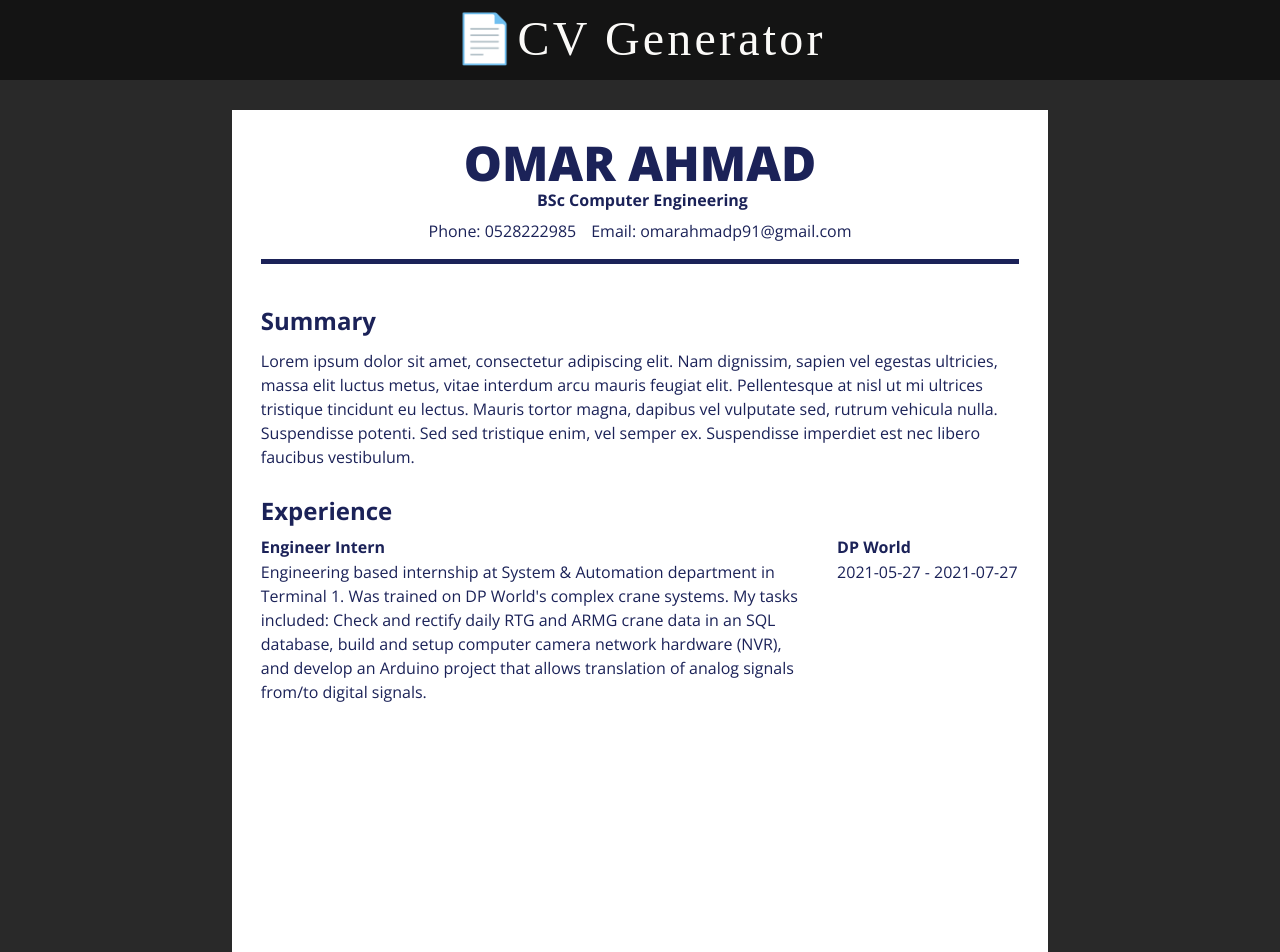
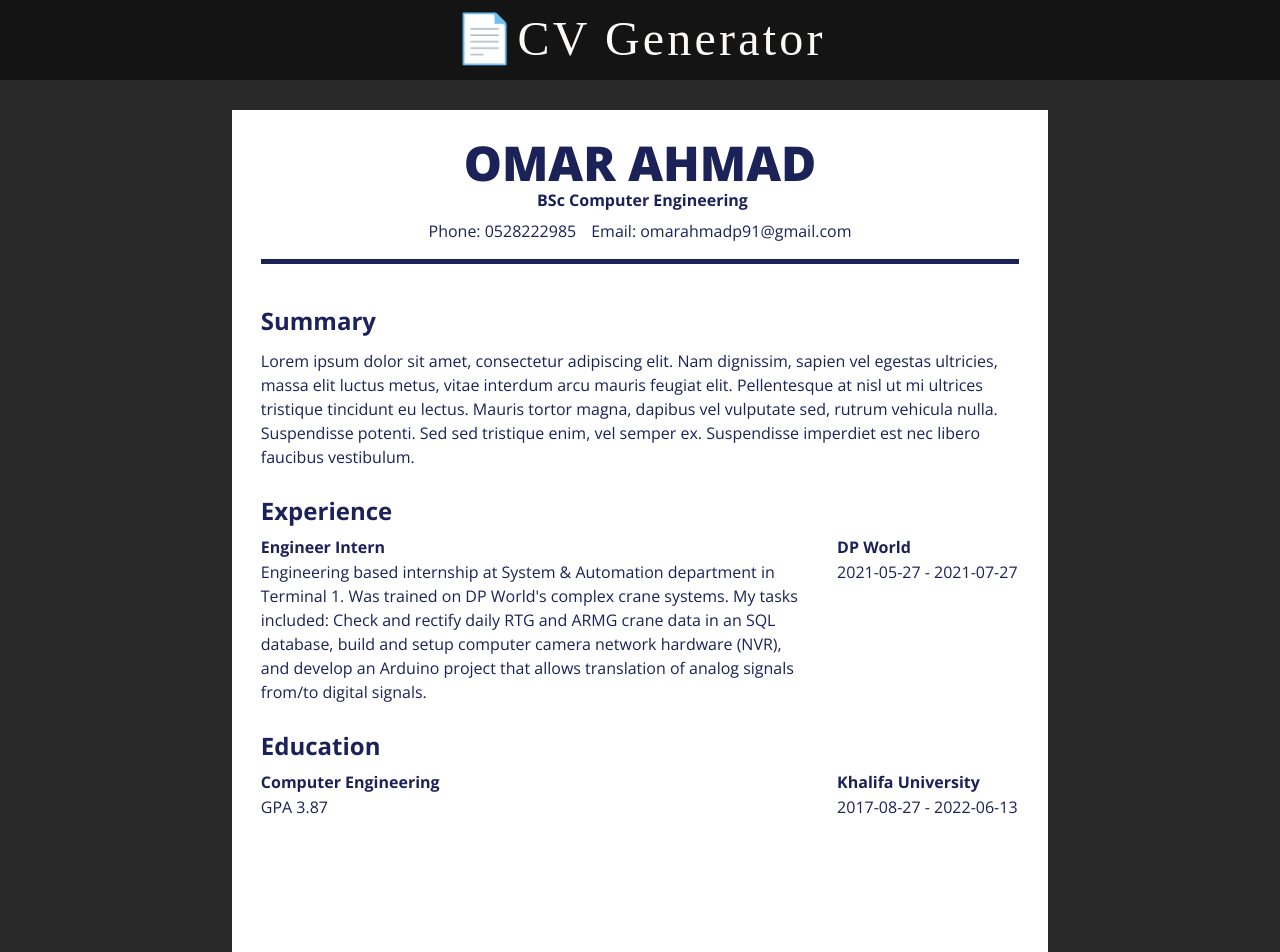
Before and after one commit to omardevelops/cv-app, a React (Vite) app: page / in a window 1280 px wide. Shown: the top 952 px of the page. Built offline with nearby package versions, Linux system fonts and the light colour scheme; the HTML template or start-up script is replaced by a standard one; a web font is replaced by a local one.

Commit message:
added: education section to CV preview

```diff
--- a/src/CV.css
+++ b/src/CV.css
@@ -68,18 +68,20 @@
   font-size: 1.5rem;
 }
 
-.CV main .experience > div {
+.CV main .experience > div,
+.CV main .education > div {
   display: flex;
   flex-direction: column;
   gap: 30px;
 }
 
-.CV main .experience > div > div {
+.CV main .experience > div > div,
+.CV main .education > div > div {
   display: grid;
   grid-template-columns: 3fr 1fr;
   column-gap: 30px;
 }
 
-.CV main .experience h3 {
+.CV main h3 {
   margin-bottom: 5px;
 }
--- a/src/components/CV.jsx
+++ b/src/components/CV.jsx
@@ -44,6 +44,23 @@ class CV extends React.Component {
               ))}
             </div>
           </div>
+          <div className="education">
+            <h2>Education</h2>
+            <div>
+              {education.map((item) => (
+                <div key={item.id}>
+                  <div>
+                    <h3>{item.titleOfStudy}</h3>
+                    <p>{`GPA ${item.GPA}`}</p>
+                  </div>
+                  <aside>
+                    <h3>{item.institutionName}</h3>
+                    <p>{`${item.startDate} - ${item.endDate}`}</p>
+                  </aside>
+                </div>
+              ))}
+            </div>
+          </div>
         </main>
       </div>
     );
```
